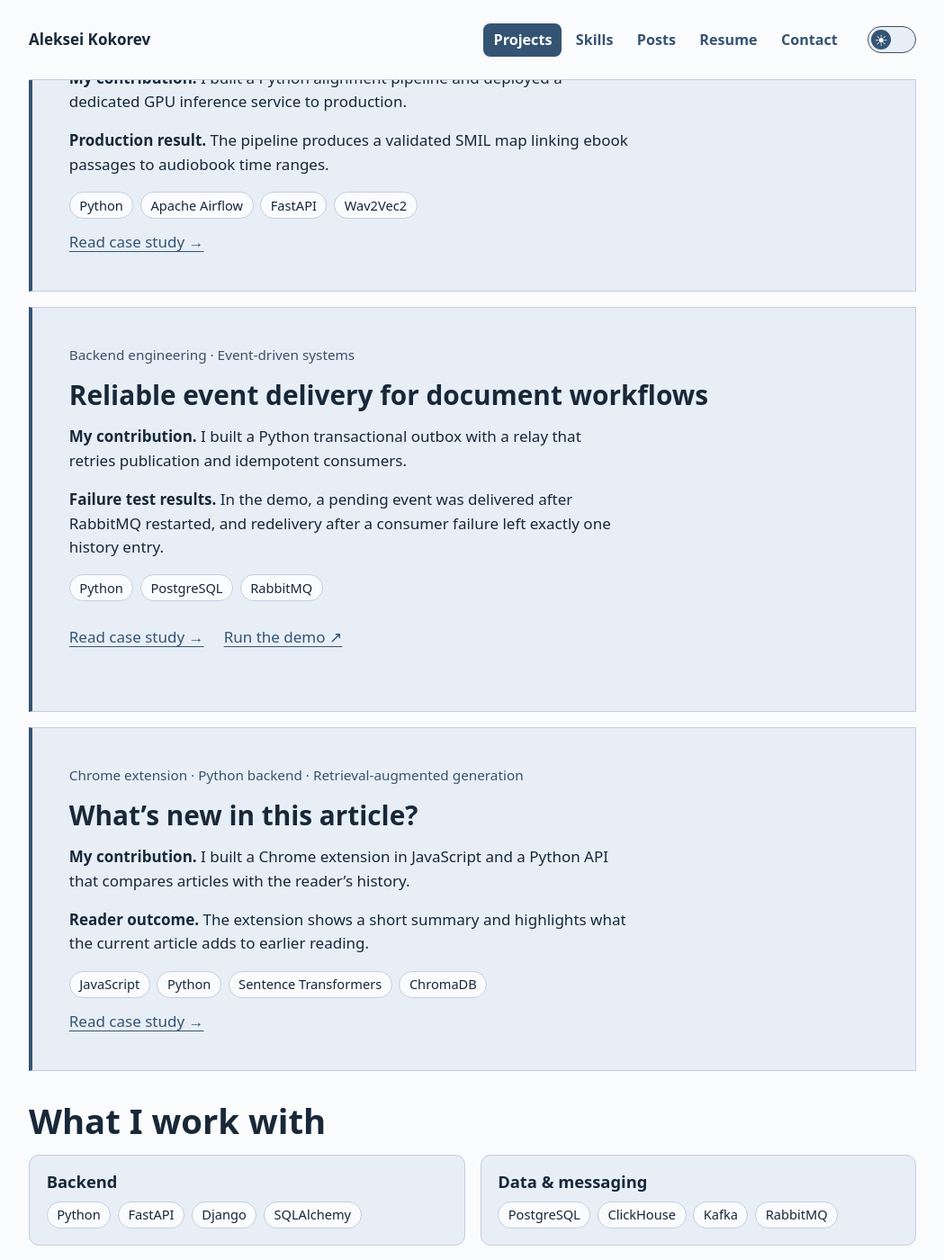
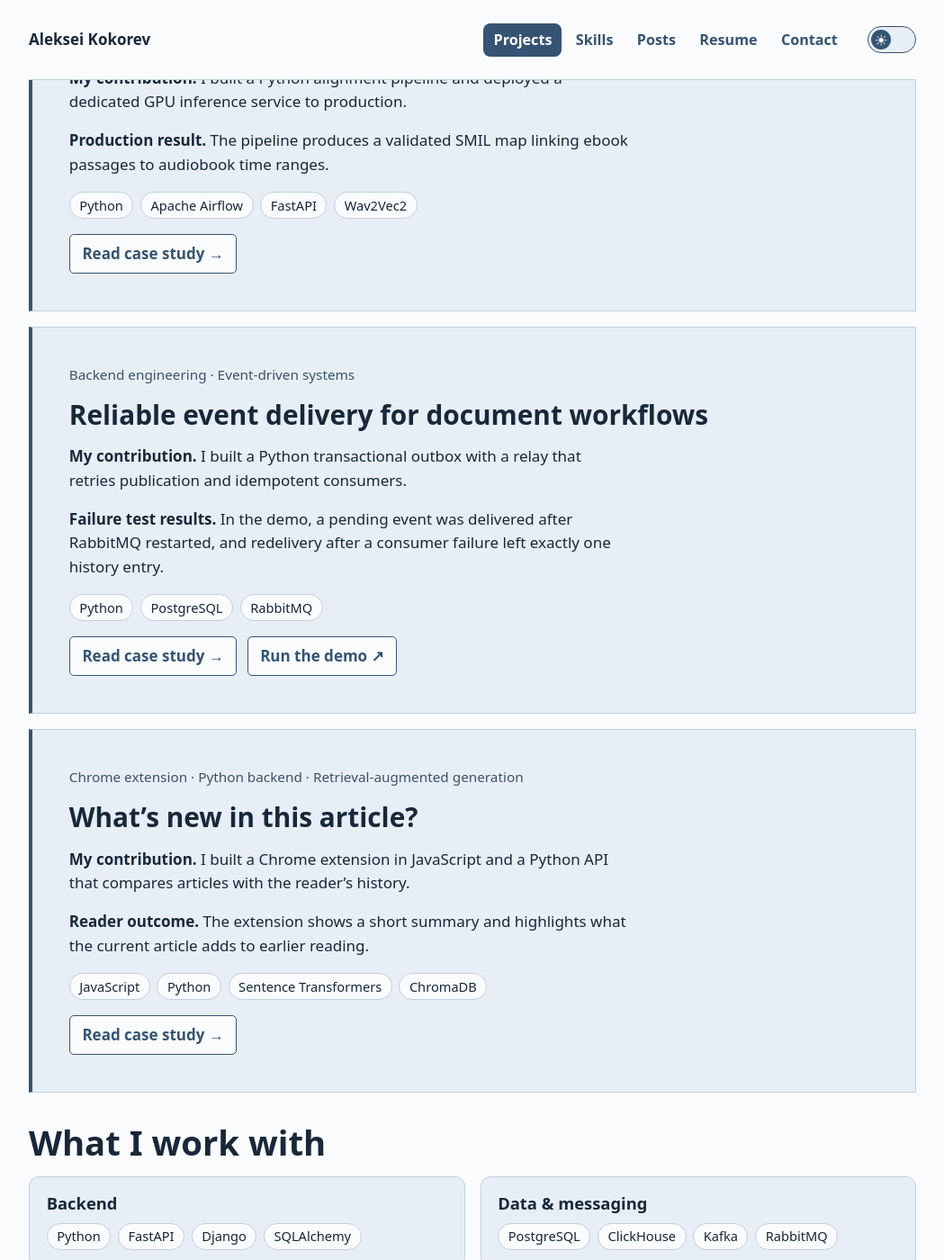
Before and after one commit to alex-coch/alex-coch.github.io, a Jekyll site: the page index.html, which Jekyll copies as it is, in a window 1280 px wide and 1400 px high, scrolled down 1003 px. Shown: the whole window at 90% size, without its empty margins (115-1164 px from the left). Built offline with Jekyll 4.4.1, drawn with Linux system fonts in a browser that asks for light colours.

Commit message:
Style Selected work links as matching buttons

```diff
--- a/assets/portfolio.css
+++ b/assets/portfolio.css
@@ -70,6 +70,15 @@ header nav a[aria-current] {color:var(--on-accent);background:var(--accent)}
 .hero .actions .primary {min-height:44px;padding-block:.4em;border:1px solid transparent}
 .hero .actions svg,.resume-action svg {flex:none}
 .resume-action:hover {border-color:currentColor}
+.work-actions {gap:.65rem;margin:1rem 0 0}
+.work-actions a {
+  display:flex;align-items:center;justify-content:center;min-height:44px;padding:.4rem .8rem;
+  border:1px solid var(--accent);border-radius:.3rem;background:var(--page);
+  color:var(--accent);font-weight:600;text-decoration:none
+}
+.work-actions a:hover {background:var(--accent);color:var(--on-accent)}
+@media(max-width:38rem){.work-actions a {width:100%}}
+
 .hero .location {font-size:1rem;color:var(--muted)}
 .hero .hero-focus {
   display:grid;margin-block:0 .85rem;color:var(--accent);
--- a/index.html
+++ b/index.html
@@ -1,7 +1,7 @@
 <!doctype html>
 <html lang="en"><head><meta charset="utf-8"><meta name="viewport" content="width=device-width, initial-scale=1"><title>Aleksei Kokorev · Python Backend Engineer</title><meta name="description" content="Python backend engineering portfolio. APIs, event-driven systems and production GPU inference."><link rel="icon" href="/assets/ak.svg?v=3" type="image/svg+xml">
 <script src="/assets/theme.js?v=2"></script>
-<link rel="stylesheet" href="/assets/portfolio.css?v=34"><script defer src="/assets/portfolio-nav.js?v=7"></script>
+<link rel="stylesheet" href="/assets/portfolio.css?v=36"><script defer src="/assets/portfolio-nav.js?v=7"></script>
 <script defer src="/assets/messenger-links.js"></script>
 <script defer src="/assets/contact-form.js"></script>
 <script async defer src="https://www.google.com/recaptcha/api.js"></script>
@@ -45,15 +45,25 @@
     <a class="resume-action" href="/resume/"><svg width="18" height="18" viewBox="0 0 24 24" fill="none" stroke="currentColor" stroke-width="2" stroke-linecap="round" stroke-linejoin="round" aria-hidden="true" focusable="false"><path d="M6 3h8l4 4v14H6zM14 3v5h4M9 12h6m-6 4h6"/></svg><span>View resume</span></a>
     <a class="resume-action" href="/assets/Aleksei_Kokorev_Python_Backend_CV.pdf" download><svg width="18" height="18" viewBox="0 0 24 24" fill="none" stroke="currentColor" stroke-width="2" stroke-linecap="round" stroke-linejoin="round" aria-hidden="true" focusable="false"><path d="M12 3v12m-5-5 5 5 5-5M4 17v3h16v-3"/></svg><span>Download resume (PDF)</span></a></div>
 </section>
-<section id="work"><h2>Selected work</h2><article class="work-card"><div class="meta">Production GPU service · Backend engineering</div><h3><a href="/projects/audiobook-alignment/">Matching audiobook narration to text</a></h3><p><strong>My contribution.</strong> I built a Python alignment pipeline and deployed a dedicated GPU inference service to production.</p>
-  <p><strong>Production result.</strong> The pipeline produces a validated SMIL map linking ebook passages to audiobook time ranges.</p><ul role="list" class="tech-tags" aria-label="Tech stack"><li>Python</li><li>Apache Airflow</li><li>FastAPI</li><li>Wav2Vec2</li></ul><a href="/projects/audiobook-alignment/">Read case study →</a></article>
+<section id="work">
+<h2>Selected work</h2>
+<article class="work-card">
+  <div class="meta">Production GPU service · Backend engineering</div>
+  <h3><a href="/projects/audiobook-alignment/">Matching audiobook narration to text</a></h3>
+  <p><strong>My contribution.</strong> I built a Python alignment pipeline and deployed a dedicated GPU inference service to production.</p>
+  <p><strong>Production result.</strong> The pipeline produces a validated SMIL map linking ebook passages to audiobook time ranges.</p>
+  <ul role="list" class="tech-tags" aria-label="Tech stack"><li>Python</li><li>Apache Airflow</li><li>FastAPI</li><li>Wav2Vec2</li></ul>
+  <div class="actions work-actions">
+    <a href="/projects/audiobook-alignment/">Read case study →</a>
+  </div>
+</article>
 <article class="work-card">
   <div class="meta">Backend engineering · Event-driven systems</div>
   <h3><a href="/projects/transactional-outbox/">Reliable event delivery for document workflows</a></h3>
   <p><strong>My contribution.</strong> I built a Python transactional outbox with a relay that retries publication and idempotent consumers.</p>
   <p><strong>Failure test results.</strong> In the demo, a pending event was delivered after RabbitMQ restarted, and redelivery after a consumer failure left exactly one history entry.</p>
   <ul role="list" class="tech-tags" aria-label="Tech stack"><li>Python</li><li>PostgreSQL</li><li>RabbitMQ</li></ul>
-  <div class="actions">
+  <div class="actions work-actions">
     <a href="/projects/transactional-outbox/">Read case study →</a>
     <a href="https://github.com/alex-coch/document-events-outbox#readme">Run the demo ↗</a>
   </div>
@@ -64,8 +74,11 @@
   <p><strong>My contribution.</strong> I built a Chrome extension in JavaScript and a Python API that compares articles with the reader’s history.</p>
   <p><strong>Reader outcome.</strong> The extension shows a short summary and highlights what the current article adds to earlier reading.</p>
   <ul role="list" class="tech-tags" aria-label="Tech stack"><li>JavaScript</li><li>Python</li><li>Sentence Transformers</li><li>ChromaDB</li></ul>
-  <a href="/projects/article-comparison/">Read case study →</a>
-</article></section>
+  <div class="actions work-actions">
+    <a href="/projects/article-comparison/">Read case study →</a>
+  </div>
+</article>
+</section>
 <section id="skills">
   <h2>What I work with</h2>
   <div class="skill-cards">
```
